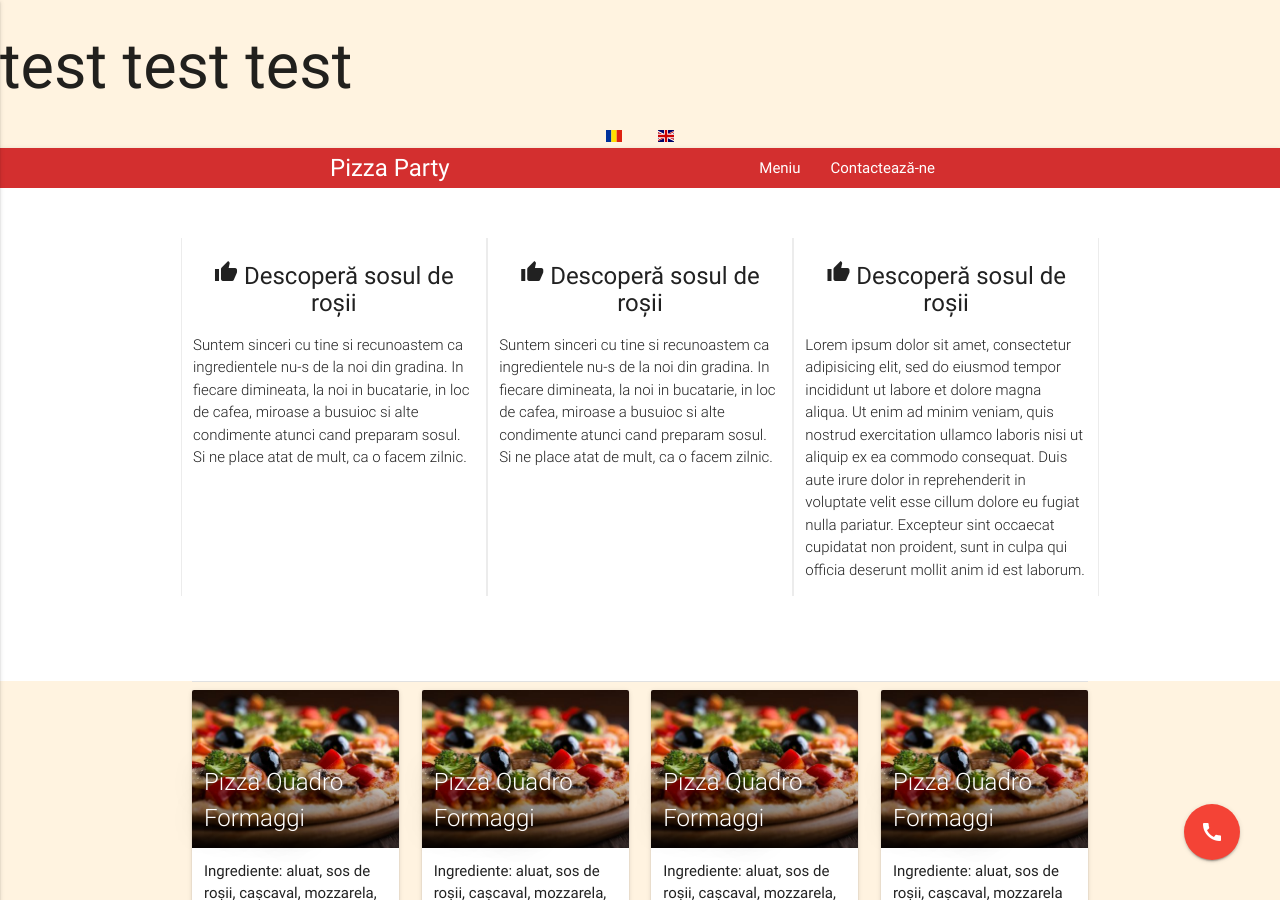
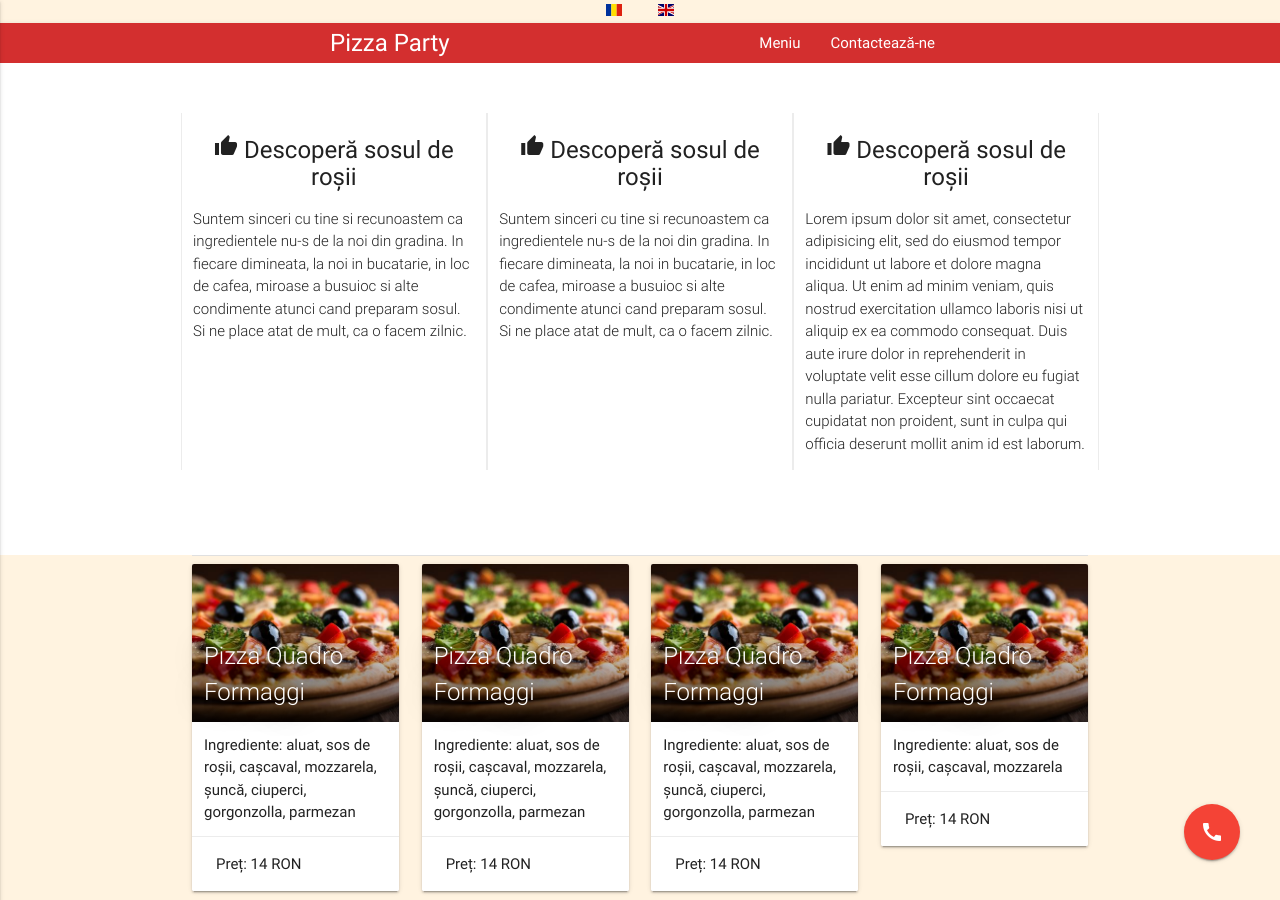
Before and after one commit to danieldeicide/pizza-party-mdl, a Jekyll site: the page built from index.html, in a window 1280 px wide and 900 px high. Built offline with Jekyll 4.4.1, drawn with Linux system fonts in a browser that asks for light colours; nearby versions of some CDN libraries.

Commit message:
dsad
sadsa

```diff
--- a/_layouts/default.html
+++ b/_layouts/default.html
@@ -16,13 +16,9 @@
     <link rel="stylesheet" href="https://cdnjs.cloudflare.com/ajax/libs/materialize/0.100.1/css/materialize.min.css">
     <link rel="stylesheet" href="{{site.baseurl}}/css/main.css">
 {% include icons.html %}
-
-    <!-- <link rel="shortcut icon" href="favicon.ico" type="image/x-icon" /> -->
 </head>
 
 <body>
-
-  <h1>test test test</h1>
   {% include language.html %}
     {% include navbar.html %}
     {{content}}
```
